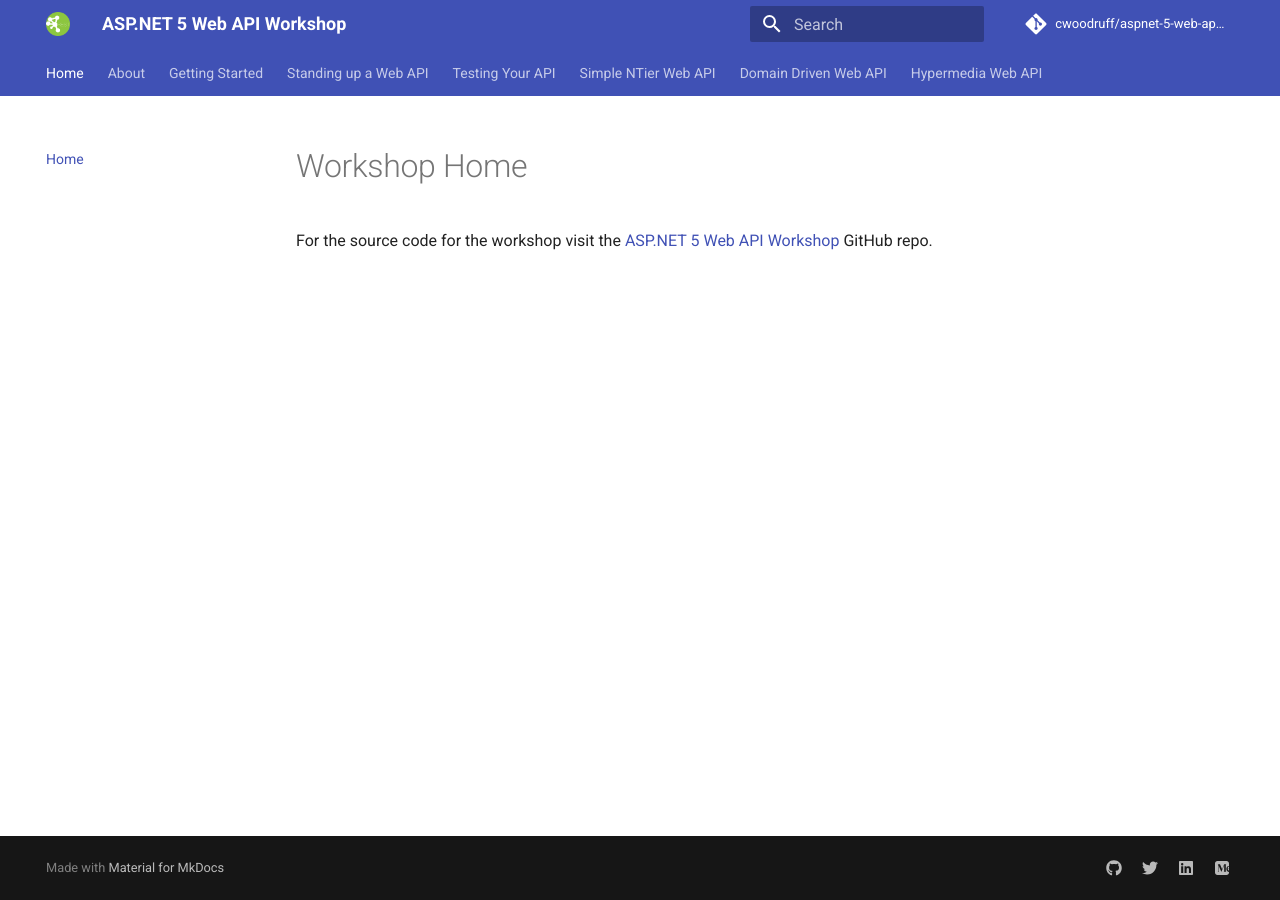
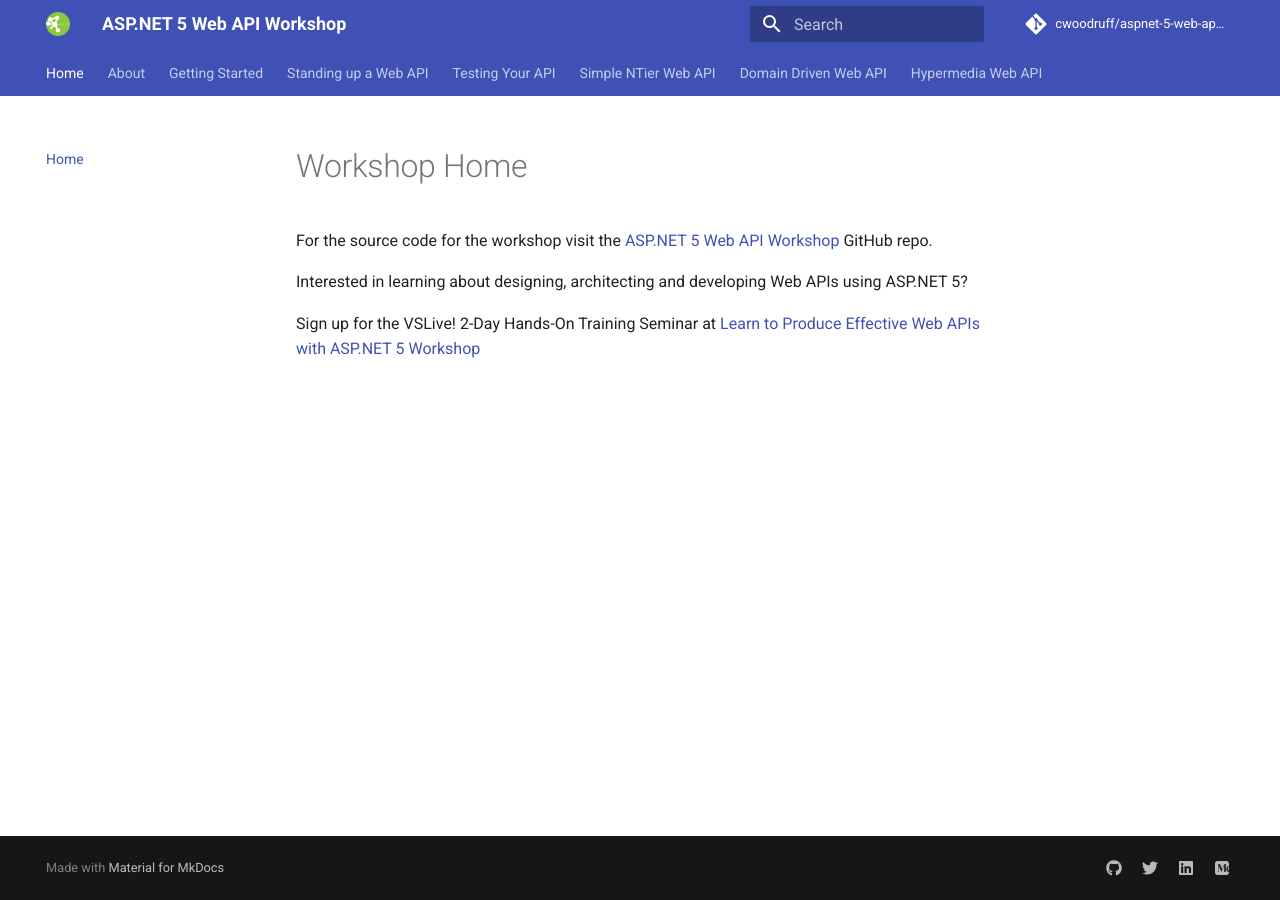
Before and after one commit to cwoodruff/aspnet-5-web-api-workshop, an MkDocs documentation site: the page built from docs/index.md, in a window 1280 px wide. Built offline with MkDocs 1.6.1 and Material for MkDocs 9.7.7, drawn with Linux system fonts in a browser that asks for light colours; comment, search, counter and statistics services are not loaded.

Commit message:
Update index.md

```diff
--- a/docs/index.md
+++ b/docs/index.md
@@ -6,3 +6,8 @@ author: cwoodruff
 # Workshop Home
 
 For the source code for the workshop visit the [ASP.NET 5 Web API Workshop](https://github.com/cwoodruff/aspnet-5-web-api-workshop) GitHub repo.
+
+Interested in learning about designing, architecting and developing Web APIs using ASP.NET 5?
+
+Sign up for the VSLive! 2-Day Hands-On Training Seminar at [Learn to Produce Effective
+Web APIs with ASP.NET 5 Workshop](https://vslive.com/events/training-seminars/2021/sep28/home.aspx)
```
